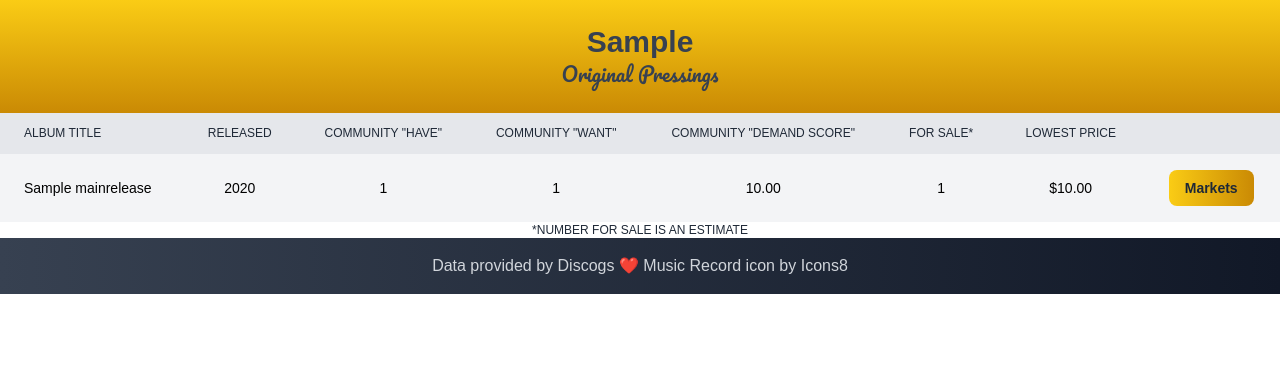
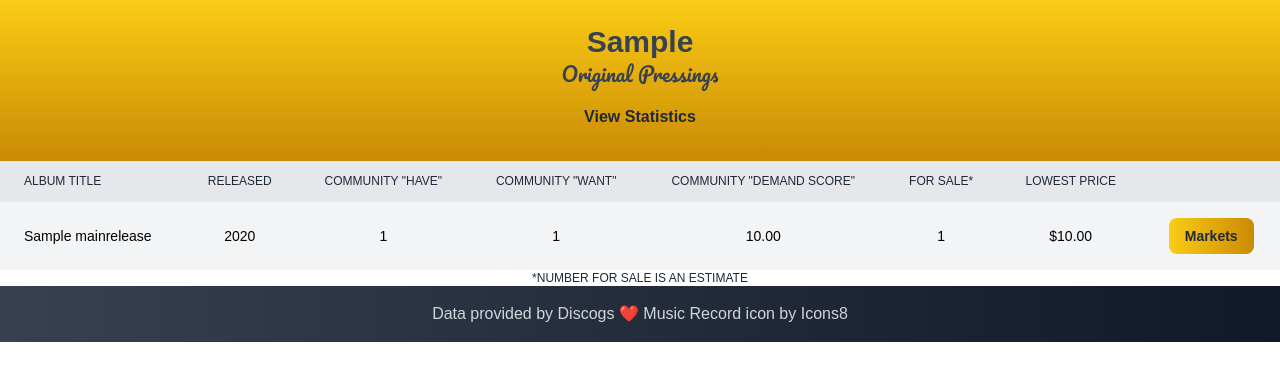
Before and after one commit to mikeygough/discogskiii-django, a Django app: a page that uses discogskiii/firstapp/templates/firstapp/artist_releases.html in a window 1280 px wide. Shown: the part 64-445 px from the top of the page. Run offline with Django 4.2, Linux system fonts and the light colour scheme; tables that the repository leaves empty hold one stand-in row (values such as "Sample post"); grey boxes marked "Sample" are stand-in pictures; some web fonts are replaced.

Commit message:
add statistics button to artist release page

```diff
--- a/discogskiii/firstapp/templates/firstapp/artist_releases.html
+++ b/discogskiii/firstapp/templates/firstapp/artist_releases.html
@@ -6,12 +6,13 @@
       {{ artist }}
     </h1>
     <p class="text-left sm:text-center ml-6 sm:ml-0">
-      <p class="text-left sm:text-center ml-6 sm:ml-0">
-        <span class="text-xl" style="font-family: 'Pacifico', cursive;">
-         Original Pressings
-        </span>
-      </p>
+      <span class="text-xl" style="font-family: 'Pacifico', cursive;">
+        Original Pressings
+      </span>
     </p>
+    <p class="text-left sm:text-center ml-6 sm:ml-0 mt-2">
+      <a href="{% url 'firstapp:artist_release_statistics' artist %}" class="inline-block px-4 py-2 text-gray-800 font-bold rounded-lg hover:text-white">View Statistics</a>
+    <p>
   </div>
 </div>
 
--- a/discogskiii/static/css/output.css
+++ b/discogskiii/static/css/output.css
@@ -638,6 +638,14 @@ video {
   margin-top: 2.5rem;
 }
 
+.mt-5 {
+  margin-top: 1.25rem;
+}
+
+.mt-2 {
+  margin-top: 0.5rem;
+}
+
 .block {
   display: block;
 }
```
